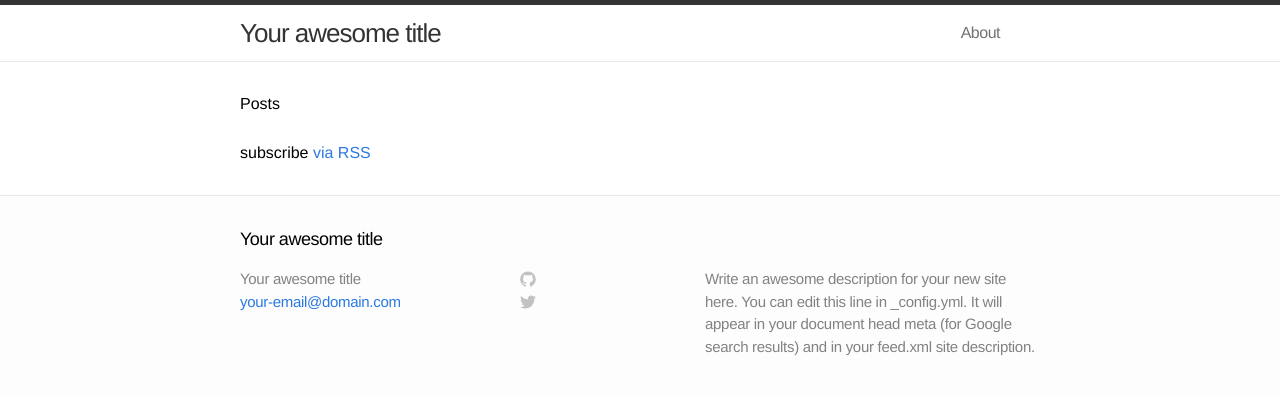
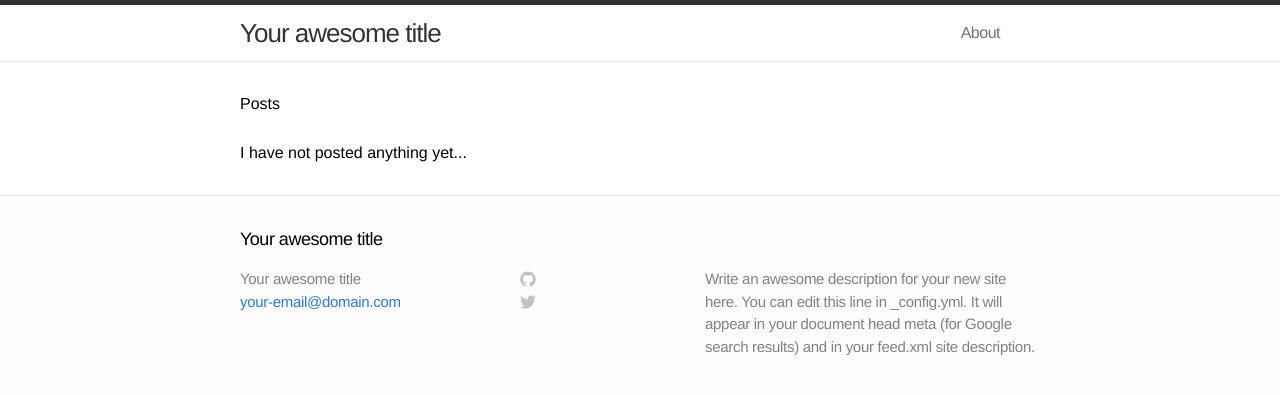
Before and after one commit to bshaw/bshaw.github.io, a Jekyll site: the page built from index.html, in a window 1280 px wide. Shown: the top 395 px of the page. Built offline with Jekyll 4.4.1, drawn with Linux system fonts in a browser that asks for light colours.

Commit message:
Add no posts placeholder

```diff
--- a/index.html
+++ b/index.html
@@ -7,6 +7,8 @@ layout: default
   <h1>Posts</h1>
 
   <ul class="posts">
+  I have not posted anything yet...
+    <!--
     {% for post in site.posts %}
       <li>
         <span class="post-date">{{ post.date | date: "%b %-d, %Y" }}</span>
@@ -16,5 +18,5 @@ layout: default
   </ul>
 
   <p class="rss-subscribe">subscribe <a href="{{ "/feed.xml" | prepend: site.baseurl }}">via RSS</a></p>
-
+  -->
 </div>
```
